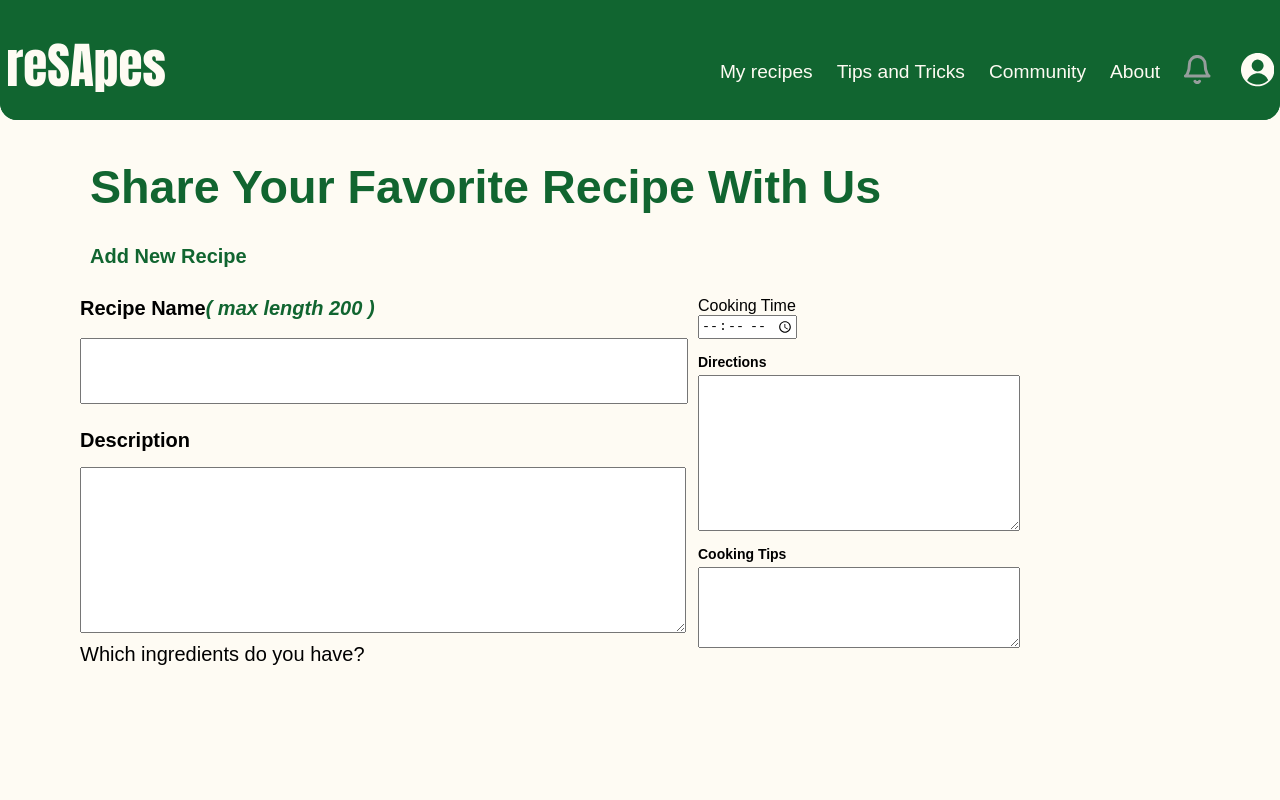
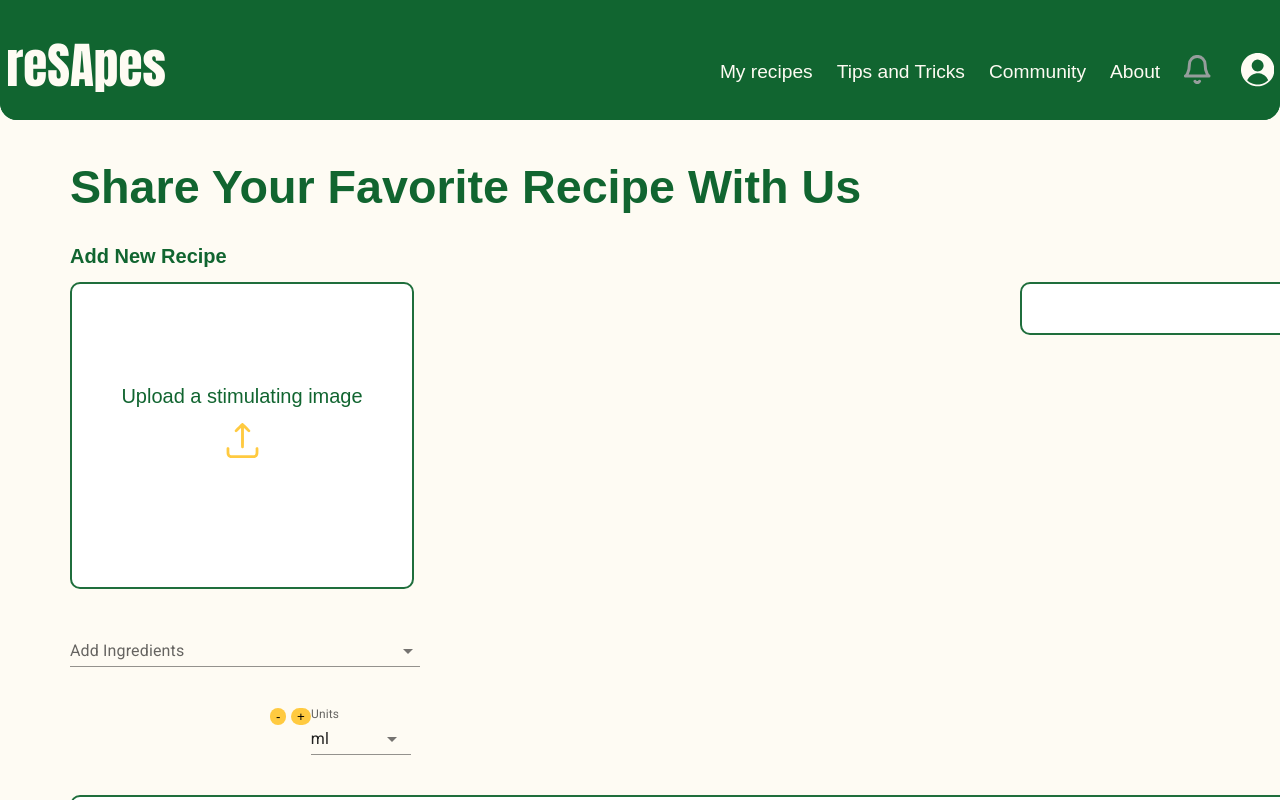
Before and after one commit to AvivCohenbs/reSApes, a React (Create React App) app: page /Community in a window 1280 px wide. Built offline with nearby package versions, Linux system fonts and the light colour scheme; no server answers; a web font is replaced by a local one.

Commit message:
community page

```diff
--- a/package.json
+++ b/package.json
@@ -14,6 +14,7 @@
     "react-dom": "^17.0.2",
     "react-heart": "^1.0.6",
     "react-icons": "^4.3.1",
+    "react-images-uploading": "^3.1.3",
     "react-router-dom": "^6.0.2",
     "react-scripts": "4.0.3",
     "styled-components": "^5.3.3",
--- a/src/pages/Community.css
+++ b/src/pages/Community.css
@@ -10,16 +10,16 @@
 .firsttitle {
   color: #116530;
   font-size: 35pt;
-  font-weight: bold;
+  font-weight: bolder;
   font-family: "Poppins", sans-serif;
-  margin-left: 90px;
+  margin-left: 70px;
 }
 
 .sectitle {
   font-size: 15pt;
   font-family: "Poppins", sans-serif;
   color: #116530;
-  margin-left: 90px;
+  margin-left: 70px;
 }
 
 .form-wrapper {
@@ -36,60 +36,93 @@
   display: flex;
   flex: 1;
   flex-direction: column;
-  max-width: 1120;
-  padding-left: 10px;
+  width: 100%;
 }
 
-.form__item {
+.form-inpt {
   display: flex;
   flex-direction: column;
-  padding-top: 15px;
 }
 
-label {
-  font-size: 14px;
-  font-weight: bold;
-  margin-bottom: 5px;
-}
-.time__input {
-  max-width: 100px;
-  margin-right: 25px;
+/* new */
+
+.container-img {
+  top: 182px;
+  left: 524px;
+  width: 340px;
+  height: 303px;
+  border-radius: 10px;
+  border: 2px #1f6e3c solid;
+  background-color: white;
 }
 
-.recipe-name {
-  height: 60px;
-  width: 600px;
-  margin-top: 13px;
+.container-items {
+  display: flex;
+  justify-content: center;
+  align-items: center;
+  height: 280px;
+  flex-direction: column;
 }
 
-.recipe__name {
+.container-title {
   font-family: "Poppins", sans-serif;
-  color: black;
   font-size: 15pt;
+  color: #116530;
 }
 
-.max {
-  color: #116530;
-  font-family: "Poppins", sans-serif;
-  font-size: 15pt;
+.upload-img {
+  position: relative;
+  overflow: hidden;
+  display: inline-block;
+  margin-top: 15px;
 }
 
-.short-des {
-  font-family: "Poppins", sans-serif;
-  color: black;
-  font-size: 15pt;
-  margin-top: 10px;
+.upload-img input[type="file"] {
+  position: absolute;
+  left: 0;
+  top: 0;
+  opacity: 0;
 }
 
-.short-desc {
-  height: 160px;
-  width: 600px;
-  margin-top: 10px;
+.search-bar {
+  margin-top: 30px;
 }
 
-.ing-list {
-  font-family: "Poppins", sans-serif;
-  color: black;
-  font-size: 15pt;
-  margin-top: 10px;
+.units {
+  display: flex;
+  margin-left: 200px;
+  margin-top: 40px;
 }
+
+.min {
+  border-radius: 15px;
+  border: none;
+  background-color: #ffca40;
+  cursor: pointer;
+}
+
+.pls {
+  border-radius: 15px;
+  border: none;
+  background-color: #ffca40;
+  cursor: pointer;
+}
+
+.inst-container {
+  top: 182px;
+  left: 524px;
+  width: 1290px;
+  height: 303px;
+  border-radius: 10px;
+  border: 2px #1f6e3c solid;
+  background-color: white;
+  margin-top: 40px;
+}
+
+.reci-name {
+  width: 415px;
+  height: 47px;
+  border-radius: 10px;
+  border: 2px #1f6e3c solid;
+  background-color: white;
+}
--- a/src/pages/Community.js
+++ b/src/pages/Community.js
@@ -1,67 +1,136 @@
 import "./Community.css";
+import { ReactComponent as Upload } from "./Upload.svg";
+import React from "react";
+import { useRef, useEffect, useContext } from "react";
+import IngredientsContext from "../IngredientsContext";
+import Autocomplete from "@mui/material/Autocomplete";
+import TextField from "@mui/material/TextField";
+import Stack from "@mui/material/Stack";
+import { createTheme, ThemeProvider } from "@mui/material/styles";
+import Box from "@mui/material/Box";
+import InputLabel from "@mui/material/InputLabel";
+import FormControl from "@mui/material/FormControl";
+import NativeSelect from "@mui/material/NativeSelect";
+function Community() {
+  const { ingredients, setIngredientsFilter } = useContext(IngredientsContext);
 
-function Community() {
+  useEffect(() => {
+    inputRef.current.focus();
+  }, []);
+
+  const inputRef = useRef(null);
+
+  const handleIngredientsChange = (values) => {
+    setIngredientsFilter(values.map((value) => value.name));
+  };
+
+  const theme = createTheme({
+    palette: {
+      primary: {
+        main: "#116530",
+      },
+    },
+  });
+
   return (
     <>
-      <div className="maintitle">
-        <h1 className="firsttitle">Share Your Favorite Recipe With Us</h1>
-        <h1 className="sectitle">Add New Recipe</h1>
-      </div>
-      <div className="form-wrapper">
-        <form post="#">
+      <ThemeProvider theme={theme}>
+        <div className="maintitle">
+          <h1 className="firsttitle">Share Your Favorite Recipe With Us</h1>
+          <h1 className="sectitle">Add New Recipe</h1>
+        </div>
+        <div className="form-wrapper">
           <div className="row">
             <div className="form-col">
-              <div className="form__item">
-                <label className="recipe__name" for="recipe-name">
-                  Recipe Name<i className="max">( max length 200 )</i>
-                </label>
-                <input className="recipe-name" />
+              <div className="form-inpt">
+                <div className="container-img">
+                  <div className="container-items">
+                    <span className="container-title">
+                      {" "}
+                      Upload a stimulating image
+                    </span>
+                    <div className="upload-img">
+                      <Upload />
+                      <input type="file" name="myfile" />
+                    </div>
+                  </div>
+                </div>
               </div>
-              <div className="form__item">
-                <label className="short-des">Description</label>
-                <textarea className="short-desc" cols="30" rows="5"></textarea>
+              <div className="search-bar">
+                <Stack spacing={3} sx={{ width: 350 }}>
+                  <Autocomplete
+                    multiple
+                    id="tags-standard"
+                    onChange={(e, values) => handleIngredientsChange(values)}
+                    options={ingredients}
+                    getOptionLabel={(ingredient) => ingredient.name}
+                    renderInput={(params) => (
+                      <TextField
+                        {...params}
+                        variant="standard"
+                        label="Add Ingredients"
+                        placeholder="Which ingredients do you have?"
+                        ref={inputRef}
+                      />
+                    )}
+                  />
+                </Stack>
               </div>
-              <div className="ing-list">Which ingredients do you have?</div>
+              <div className="units">
+                <div className="unit-btn">
+                  <button className="min"> - </button>
+                  <span className="unt"> {} </span>
+                  <button className="pls"> + </button>
+                </div>
+                <div className="search-unit">
+                  <Box sx={{ width: 100 }}>
+                    <FormControl fullWidth>
+                      <InputLabel
+                        variant="standard"
+                        htmlFor="uncontrolled-native"
+                      >
+                        Units
+                      </InputLabel>
+                      <NativeSelect
+                        defaultValue={30}
+                        inputProps={{
+                          name: "age",
+                          id: "uncontrolled-native",
+                        }}
+                      >
+                        <option value={10}>g</option>
+                        <option value={20}>kg</option>
+                        <option value={30}>ml</option>
+                      </NativeSelect>
+                    </FormControl>
+                  </Box>
+                </div>
+              </div>
+              <textarea
+                className="inst-container"
+                name="instructions"
+                rows="40"
+              ></textarea>
             </div>
             <div className="form-col">
               <div className="row">
-                {/* <div className="form__item">
-                  <label className="recipe__time" for="prep_time">
-                    Prep Time
-                  </label>
-                  <input className="time__input" type="text" />
-                </div> */}
-                <div className="form__item">
-                  <div className="recipe__time">Cooking Time</div>
-                  {/* <input className="time__input" type="text" /> */}
+                <div className="left-container">
                   <input
-                    type="time"
-                    id="appt"
-                    name="appt"
-                    min="09:00"
-                    max="18:00"
+                    className="reci-name"
+                    type="text"
+                    id="name"
+                    name="name"
                     required
-                  ></input>
+                    minlength="4"
+                    maxlength="8"
+                    size="10"
+                  />
                 </div>
-                {/* <div className="form__item">
-                  <label className="recipe__time" for="servings">
-                    Servings
-                  </label>
-                  <input className="time__input" for="servings" type="text" />
-                </div> */}
-              </div>
-              <div className="form__item">
-                <label for="direction">Directions</label>
-                <textarea name="direction" rows="10"></textarea>
-              </div>
-              <div className="form__item">
-                <label for="cook-tips">Cooking Tips</label>
-                <textarea name="cook-tips" rows="5"></textarea>
               </div>
             </div>
           </div>
-        </form>
-      </div>
+        </div>
+      </ThemeProvider>
     </>
   );
 }
```
Also changed, not shown: src/pages/Upload.svg (added), 1 other file (tests, documents, lock files or other folders).
